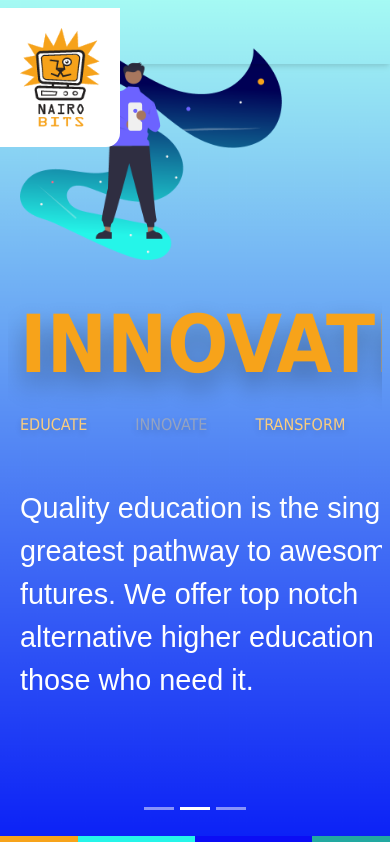
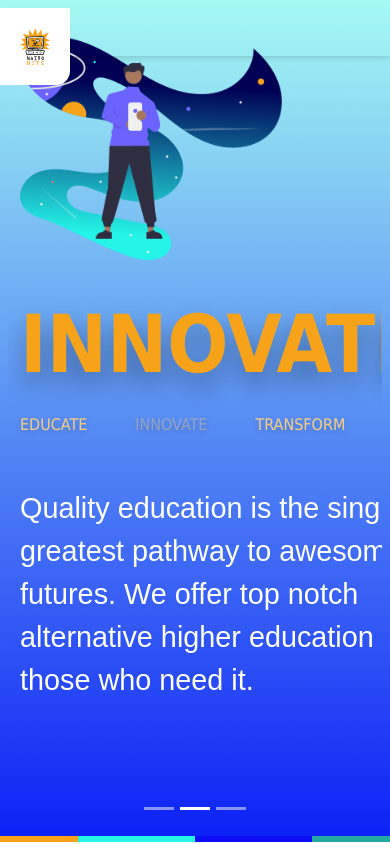
Before and after one commit to gathumartins/bits, a Gatsby site: page / in a window 390 px wide. Shown: the top 844 px of the page. Built offline with nearby package versions, Linux system fonts and the light colour scheme; Gatsby itself is replaced by a stand-in of ours.

Commit message:
Navbar modification

```diff
--- a/src/components/Header.js
+++ b/src/components/Header.js
@@ -5,12 +5,12 @@ import * as headerStyles from './Header.module.css';
 
 function Header() {
     return (
-        <section className={`navbar fixed-top ${headerStyles.myHeader} shadow-md z-50`}>
+        <section className={`navbar fixed-top ${headerStyles.myHeader}`}>
             <header className="flex shadow-md">
                 <div className={`${headerStyles.navBrand} bg-white absolute`}>
                     <img src="./imgs/logo.png" alt="Nairobits Top Logo" fluid="true" />
                 </div>
-                <nav className={`flex-grow bg-transparent p-4`}></nav>
+                <nav className={`flex-grow bg-transparent p-4 ${headerStyles.navi}`}></nav>
             </header>
         </section>
     )
--- a/src/components/Header.module.css
+++ b/src/components/Header.module.css
@@ -1,4 +1,9 @@
 .myHeader {
+    min-width: 100vw;
+    padding: 0px;
+}
+
+.navi {
     min-width: 100vw;
 }
 
@@ -9,4 +14,12 @@
 }
 
 /* media queries */
-@media only screen and (max-width: 767px) {}
+@media only screen and (max-width: 767px) {
+    .navBrand {
+        width: 70px;
+    }
+
+    .navi {
+        background-color: var(--white) !important;
+    }
+}
```
